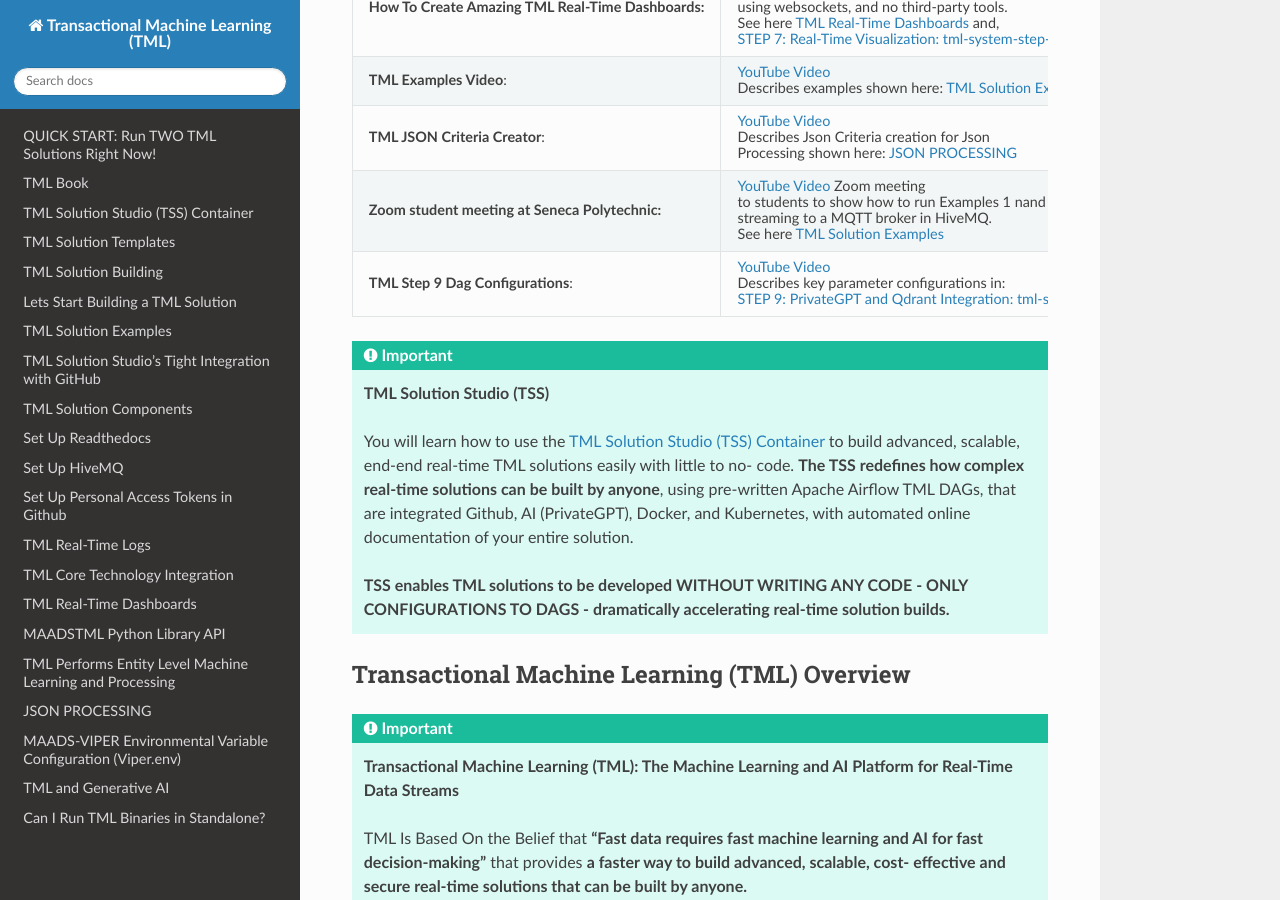
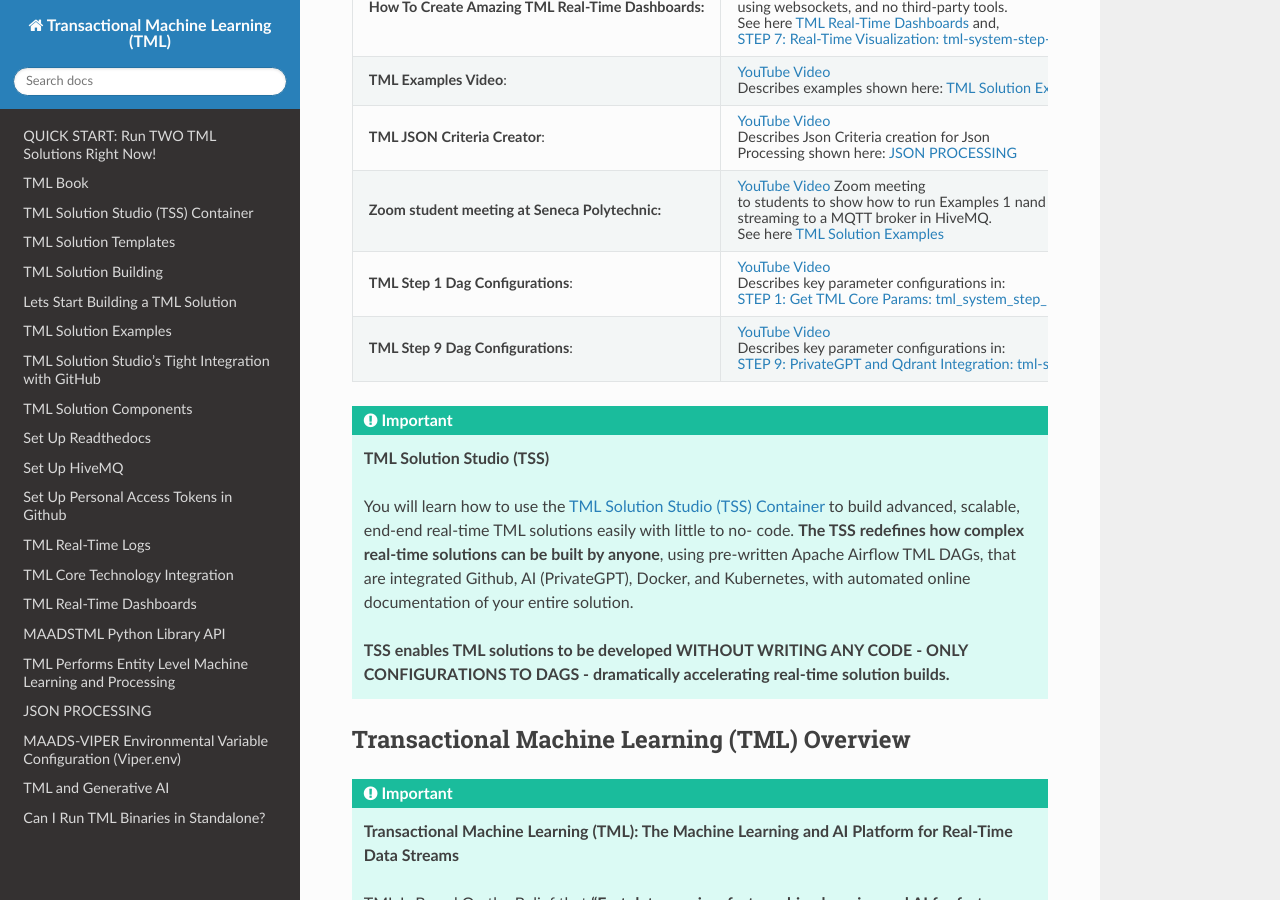
Before and after one commit to smaurice101/readthedocs, a Sphinx documentation site: the page built from docs/source/index.rst, in a window 1280 px wide and 900 px high, scrolled down 1064 px. Built offline with Sphinx 7.4.7 and the Read the Docs theme 3.1.0, drawn with Linux system fonts in a browser that asks for light colours.

Commit message:
Update index.rst

```diff
--- a/docs/source/index.rst
+++ b/docs/source/index.rst
@@ -67,6 +67,12 @@
        streaming to a MQTT broker in HiveMQ.
 
        See here :ref:`TML Solution Examples`
+   * - **TML Step 1 Dag Configurations**:
+     - `YouTube Video <https://youtu.be/N2ghgJuZAiU>`_
+
+       Describes key parameter configurations in:
+
+       :ref:`STEP 1: Get TML Core Params: tml_system_step_1_getparams_dag`
    * - **TML Step 9 Dag Configurations**:
      - `YouTube Video <https://youtu.be/dGzsqx8MtIY>`_
 
```
